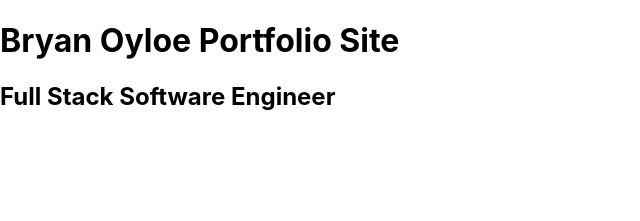
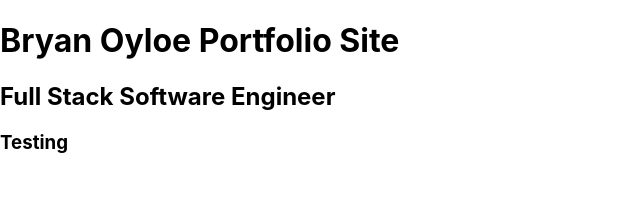
Before and after one commit to boyloe/portfolio, a React (Create React App) app: page / in a window 1280 px wide. Shown: the top 221 px of the page, without its empty margins (0-640 px from the left). Built offline with nearby package versions, Linux system fonts and the light colour scheme.

Commit message:
Add test header

```diff
--- a/public/index.html
+++ b/public/index.html
@@ -24,7 +24,7 @@
       work correctly both with client-side routing and a non-root public URL.
       Learn how to configure a non-root public URL by running `npm run build`.
     -->
-    <title>React App</title>
+    <title>Bryan Oyloe Portfolio</title>
   </head>
   <body>
     <noscript>You need to enable JavaScript to run this app.</noscript>
--- a/src/App.tsx
+++ b/src/App.tsx
@@ -5,6 +5,7 @@ function App() {
     <div className="App">
       <h1>Bryan Oyloe Portfolio Site</h1>
       <h2>Full Stack Software Engineer</h2>
+      <h3>Testing</h3>
     </div>
   );
 }
```
Also changed, not shown: 1 other file (tests, documents, lock files or other folders).
